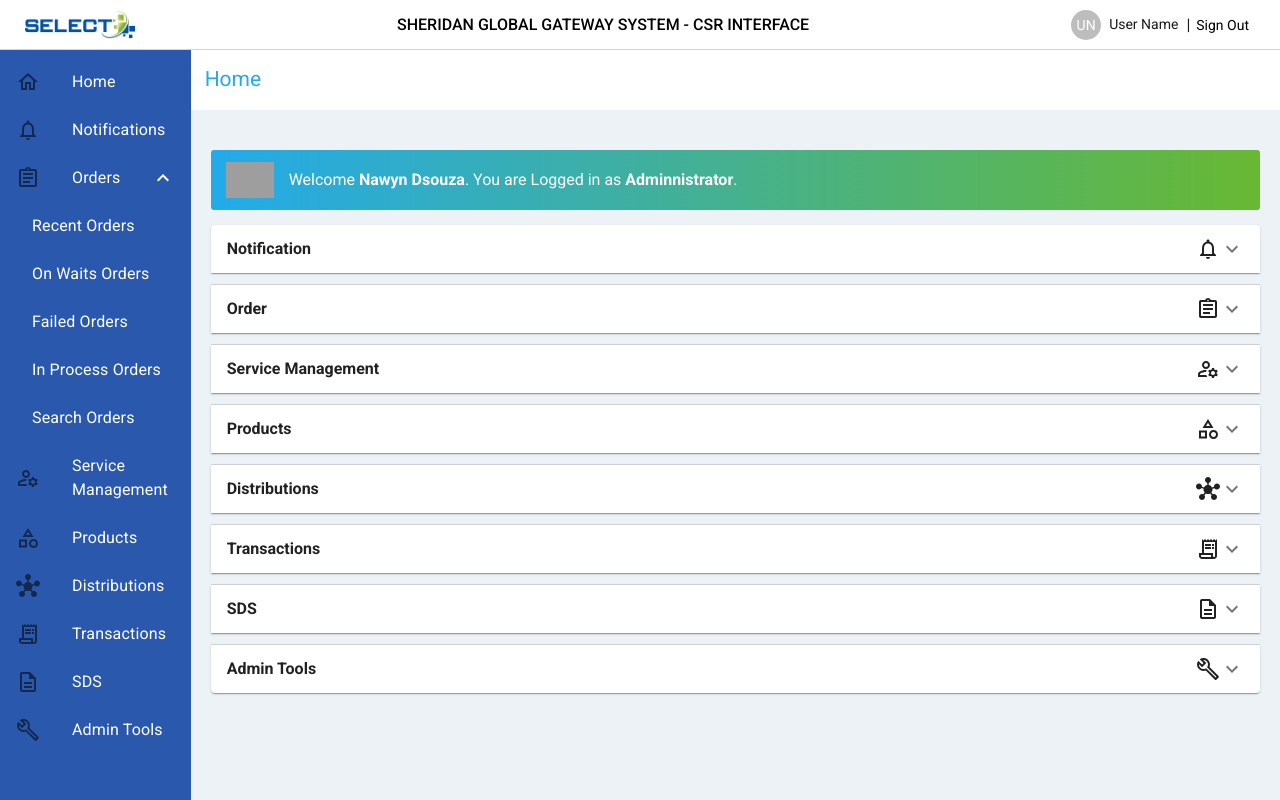
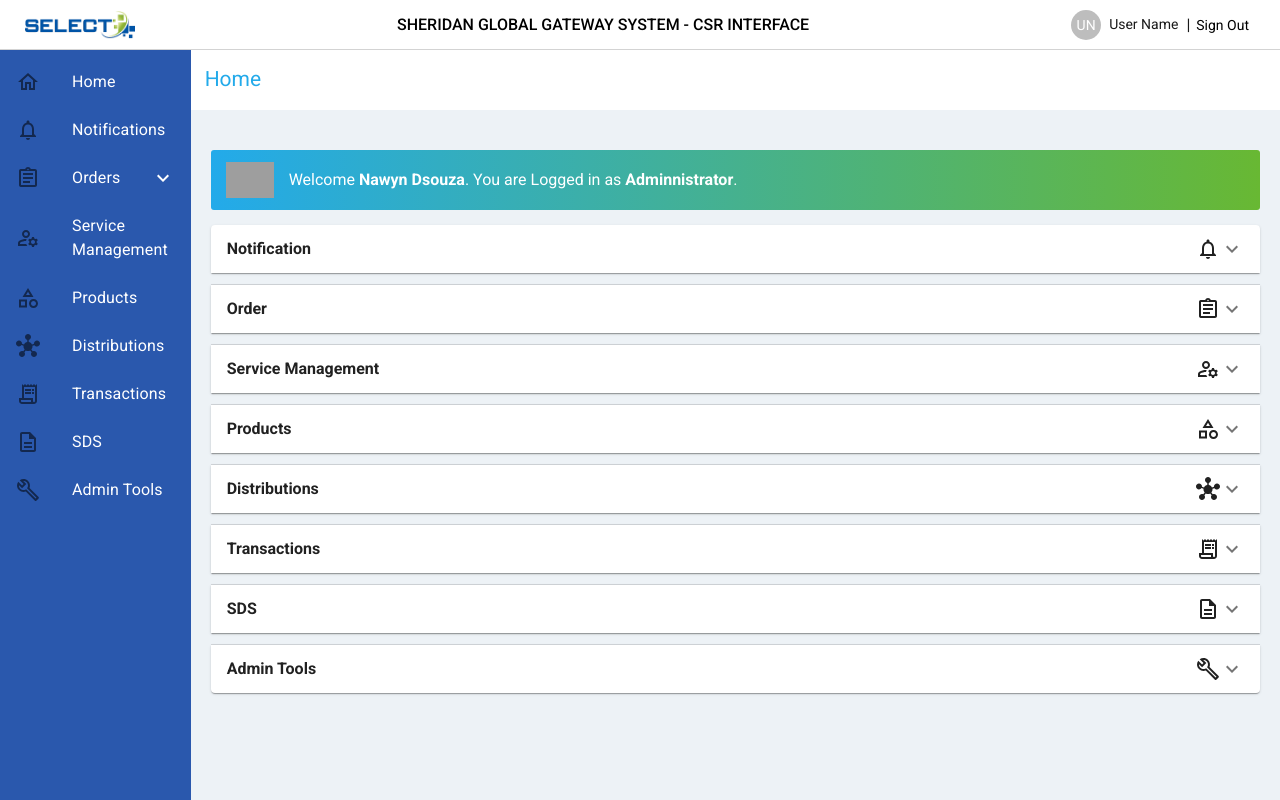
Before and after one commit to GauRav-080/CSR, a React (Vite) app in the folder CSR/: page / in a window 1280 px wide. Both pictures are taken after typing "name@example.com", "Sample123" into the empty fields and a click on the button "Sign In". Built offline with nearby package versions, Linux system fonts and the light colour scheme; grey boxes are pictures that could not be loaded.

Commit message:
fix handleclick

```diff
--- a/CSR/src/components/SideBarList.jsx
+++ b/CSR/src/components/SideBarList.jsx
@@ -98,14 +98,18 @@
 	);
 }
 const SideBarList = ({ setPage }) => {
-	const [open, setOpen] = React.useState(true);
+	const [open, setOpen] = React.useState(false);
 
 	const handleClick = (page = '') => {
 		setPage(page);
 	};
+
+	const handleDropdown = () => {
+		setOpen(!open);
+	}
 	return sideList.map((item, index) => (
 		<>
-			<ListItemButton onClick={(e) => handleClick(item.page)}>
+			<ListItemButton onClick={item.subList ? handleDropdown : ((e) => handleClick(item.page))}>
 				<ListItemIcon>{item.icon}</ListItemIcon>
 				<ListItemText primary={item.name} />
 				{item.subList && (open && item.subList ? <ExpandLess /> : <ExpandMore />)}
```
